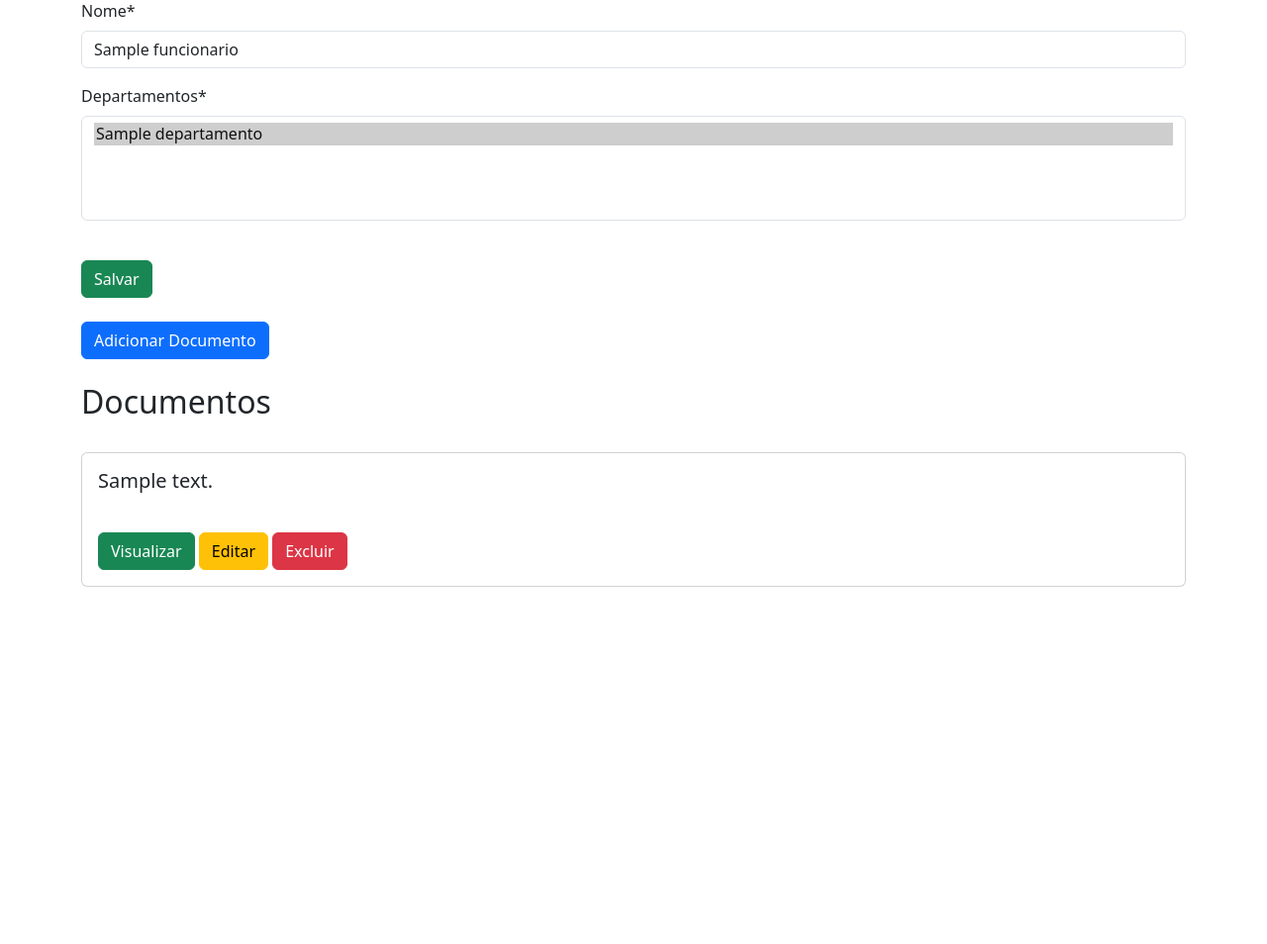
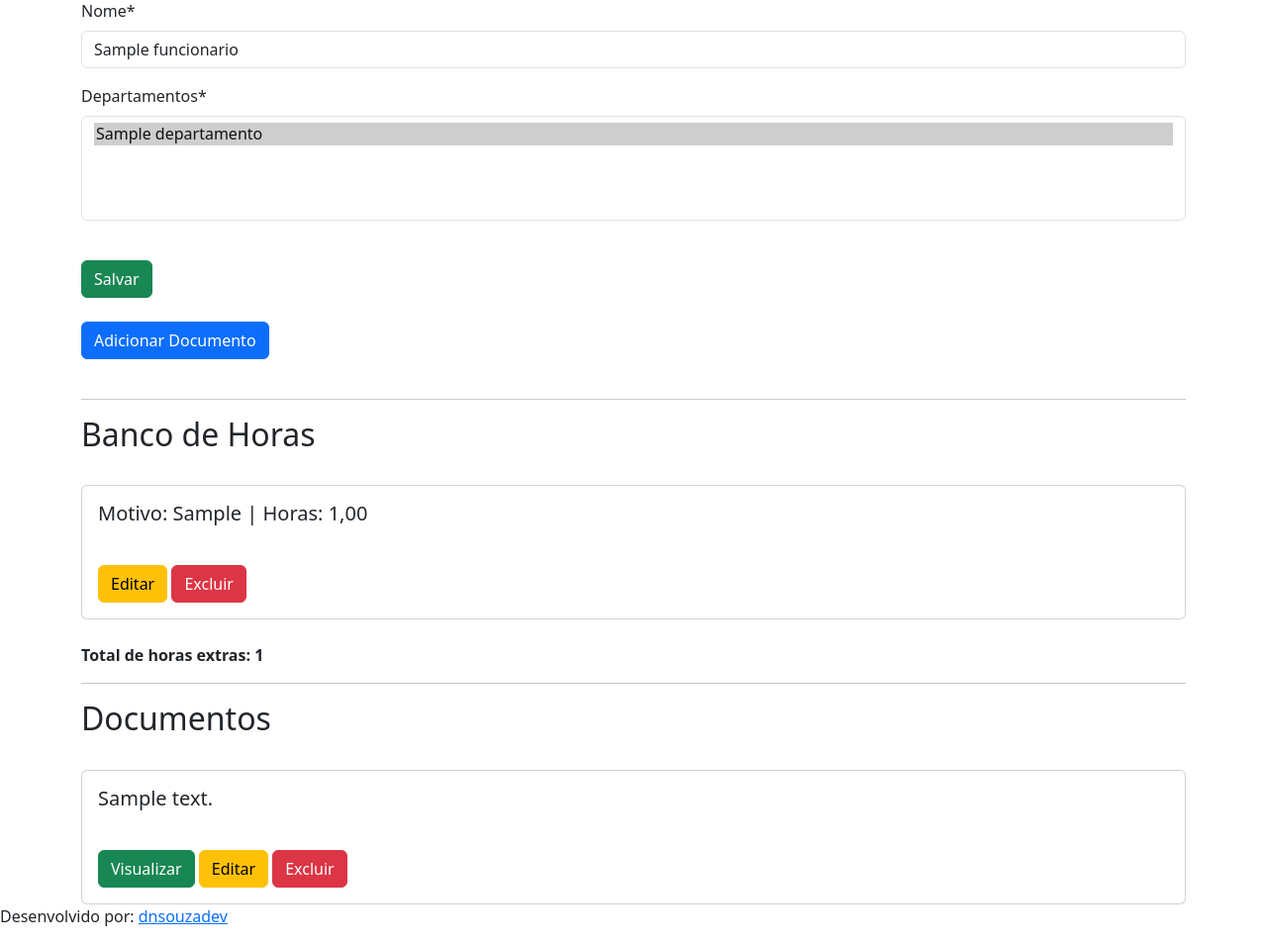
Before and after one commit to dnsouzadev/gestao_rh, a Django app: page /funcionarios/editar/1 in a window 1280 px wide. Shown: the part 57-1011 px from the top of the page at 99% size. Before the commit the page ends 650 px from the top, so only its background shows below. Run offline with Django 5.2, Linux system fonts and the light colour scheme; a user stored in the database is signed in; tables that the repository leaves empty hold one stand-in row (values such as "Sample post"); some libraries are stand-ins or nearby versions.

Commit message:
linkando as horas

```diff
--- a/apps/core/views.py
+++ b/apps/core/views.py
@@ -1,3 +1,4 @@
+from django.contrib.auth.forms import UserCreationForm
 from django.shortcuts import render
 from django.contrib.auth.decorators import login_required
 from apps.funcionarios.models import Funcionario
@@ -7,3 +8,8 @@ from apps.funcionarios.models import Funcionario
 def home(request):
     data = {'usuario': request.user}
     return render(request, 'core/index.html', data)
+
+def register(request):
+    form = UserCreationForm()
+    data = {'form': form}
+    return render(request, 'registration/register.html', data)
--- a/apps/funcionarios/models.py
+++ b/apps/funcionarios/models.py
@@ -1,7 +1,5 @@
 from django.db import models
 from django.contrib.auth.models import User
-from django.urls import reverse
-
 from apps.departamentos.models import Departamento
 from apps.empresas.models import Empresa
 
@@ -12,7 +10,10 @@ class Funcionario(models.Model):
     departamentos = models.ManyToManyField(Departamento)
     empresa = models.ForeignKey(Empresa, on_delete=models.PROTECT, null=True, blank=True)
 
-
+    @property
+    def total_horas_extra(self):
+        total = self.registrohoraextra_set.filter().aggregate(models.Sum('horas'))['horas__sum']
+        return total or 0
 
     def __str__(self):
         return self.nome
--- a/apps/funcionarios/templates/funcionarios/funcionario_form.html
+++ b/apps/funcionarios/templates/funcionarios/funcionario_form.html
@@ -19,14 +19,34 @@
 {% if object %}
     <a href="{% url 'create_documento' object.id %}" class="btn btn-primary">Adicionar Documento</a><br><br>
 {% endif %}
+<hr>
+{% if object.registrohoraextra_set.all %}
+    <h2>Banco de Horas</h2>
+{% for horas in object.registrohoraextra_set.all %}
+    <br>
+    <div class="card">
+        <div class="card-body">
+            <h5 class="card-title">
+                Motivo: {{ horas.motivo }} | Horas: {{ horas.horas }}
+            </h5>
+        </div>
+        <div class="card-body">
+            <a href="{% url 'update_hora_extra' horas.id %}" class="btn btn-warning">Editar</a>
+            <a href="" class="btn btn-danger">Excluir</a>
+        </div>
+    </div>
+    <br>
+{% endfor %}
+{% endif %}
+<p>
+        <strong>Total de horas extras: {{ object.total_horas_extra }}</strong>
+    </p>
+
+
 
 {% if object.documento_set.all %}
+<hr>
     <h2>Documentos</h2>
-{% else %}
-    <h2>Nenhum documento cadastrado</h2>
-{% endif %}
-
-
 {% for documento in object.documento_set.all %}
     <br>
     <div class="card">
@@ -43,6 +63,9 @@
 
     </div>
 {% endfor %}
+{% endif %}
+
+
 
 
 {% endblock %}
--- a/apps/registro_hora_extra/models.py
+++ b/apps/registro_hora_extra/models.py
@@ -10,7 +10,7 @@ class RegistroHoraExtra(models.Model):
     horas = models.DecimalField(max_digits=5, decimal_places=2)
 
     def get_absolute_url(self):
-        return reverse('update_hora_extra', args=[self.id])
+        return reverse('edit_funcionarios', args=[self.funcionario.id])
 
     def __str__(self):
         return self.motivo
--- a/templates/basic.html
+++ b/templates/basic.html
@@ -15,9 +15,9 @@
         {% block main %} {% endblock %}
     </div>
 
-<!--    <footer>-->
-<!--        <p>Desenvolvido por: <a href="https://www.github.com/dnsouzadev">dnsouzadev</a></p>-->
-<!--    </footer>-->
+    <footer>
+        <p>Desenvolvido por: <a href="https://www.github.com/dnsouzadev">dnsouzadev</a></p>
+    </footer>
 
 </body>
 </html>
```
Also changed, not shown: media/documentos/xande.png (added).
